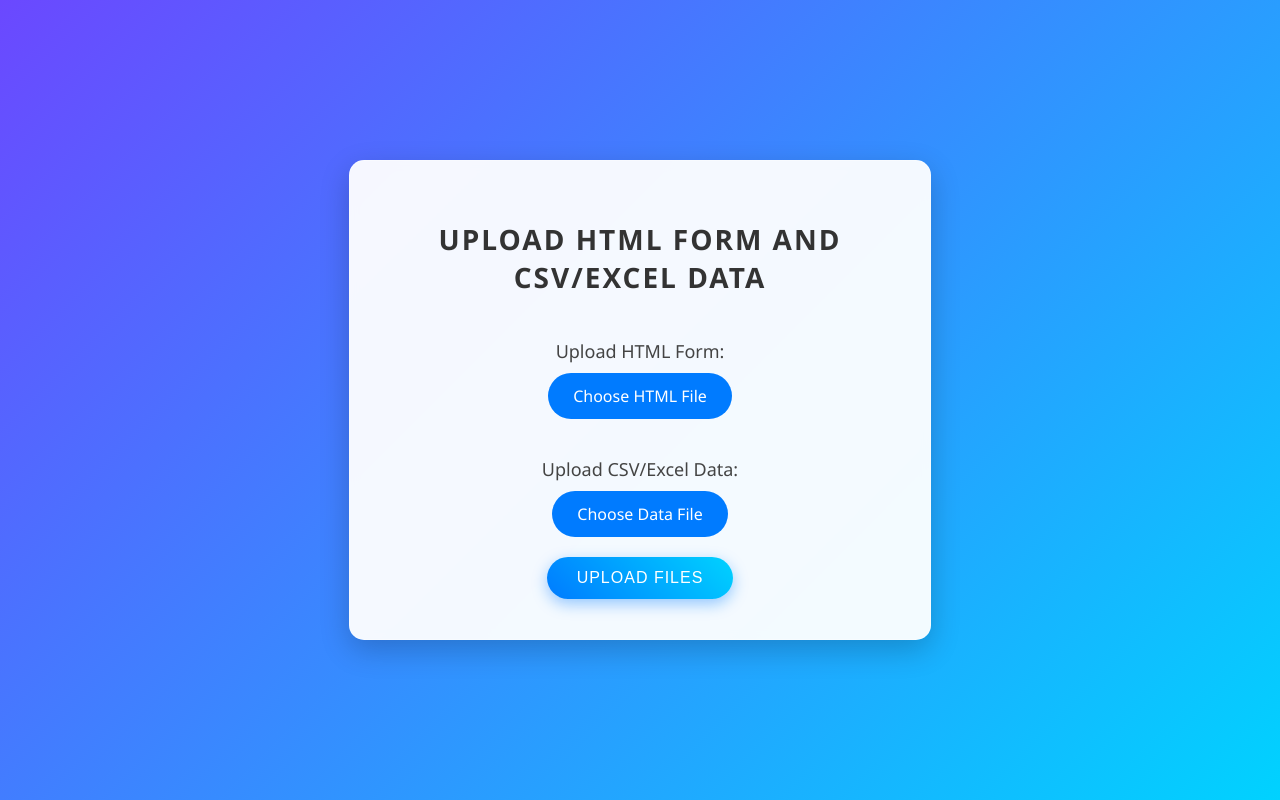
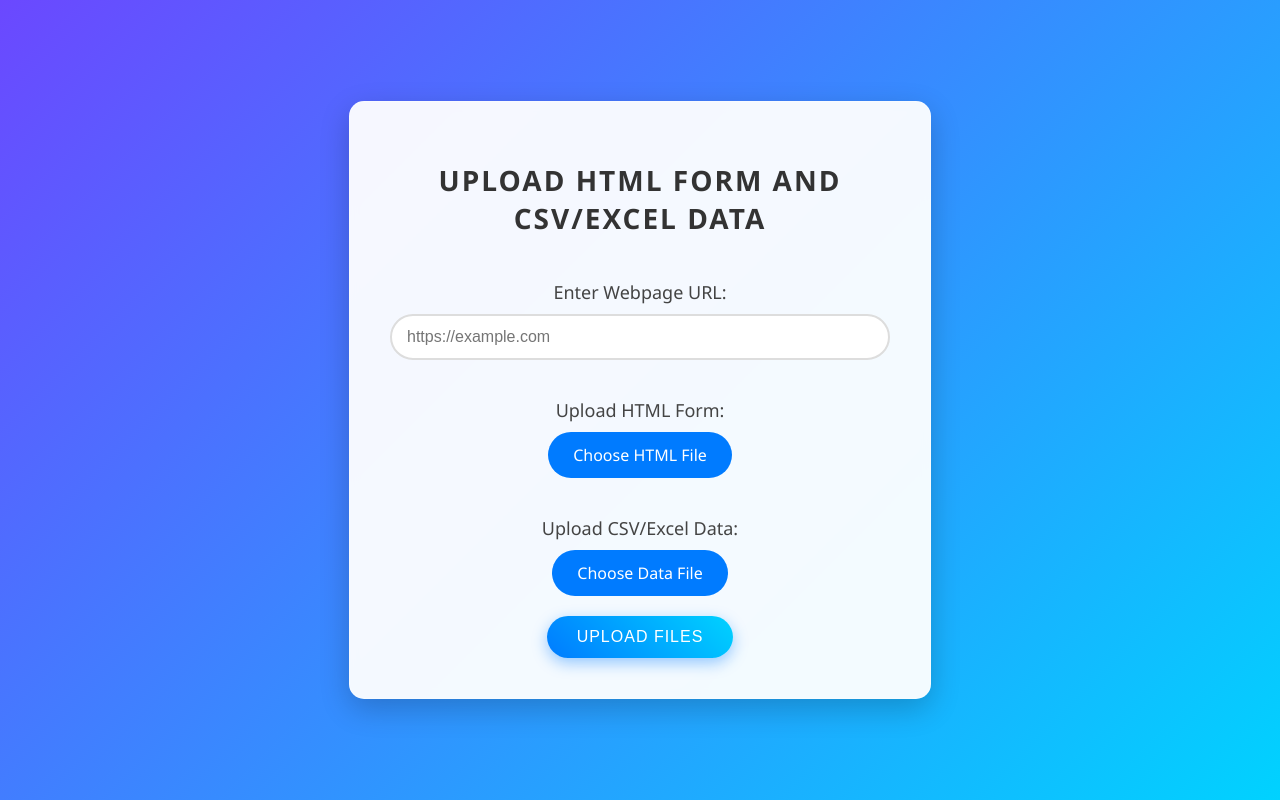
Before and after one commit to raynould2024/form-automation-app, a Flask app: page /upload in a window 1280 px wide. Run offline with Flask 3, Linux system fonts and the light colour scheme.

Commit message:
dyanmicLinks

```diff
--- a/src/app.py
+++ b/src/app.py
@@ -1,4 +1,3 @@
-# C:\Users\Hp\Desktop\seleinum_code\src\app.py
 from flask import Flask, render_template, request, redirect, url_for
 import os
 from werkzeug.utils import secure_filename
@@ -173,6 +172,7 @@ def index():
 def upload_files():
     html_uploaded = False
     data_uploaded = False
+    webpage_url = None
 
     if request.method == 'POST':
         if 'html_file' in request.files:
@@ -187,8 +187,13 @@ def upload_files():
                 data_file.save(os.path.join(app.config['UPLOAD_FOLDER'], 'data.csv'))
                 data_uploaded = True
 
-        if html_uploaded and data_uploaded:
-            return redirect(url_for('process_form'))
+        webpage_url = request.form.get('webpage_url')
+        if not webpage_url:
+            messages = ["Please enter a valid webpage URL."]
+            return render_template('upload_combined.html', messages=messages)
+
+        if html_uploaded and data_uploaded and webpage_url:
+            return redirect(url_for('process_form', webpage_url=webpage_url))
 
     return render_template('upload_combined.html')
 
@@ -199,6 +204,10 @@ def process_form():
 
         html_path = os.path.join(app.config['UPLOAD_FOLDER'], 'form.html')
         csv_path = os.path.join(app.config['UPLOAD_FOLDER'], 'data.csv')
+        webpage_url = request.args.get('webpage_url')
+
+        if not webpage_url or not webpage_url.startswith(('http://', 'https://')):
+            return render_template('error.html', error="Invalid or missing webpage URL.")
 
         html_fields = extract_form_fields(html_path)
         csv_headers = get_csv_headers(csv_path)
@@ -216,7 +225,7 @@ def process_form():
             return render_template('error.html',
                                  error=f"CSV is missing required fields: {', '.join(missing_fields)}")
 
-        results = run_selenium_automation(csv_path, mapping)
+        results = run_selenium_automation(csv_path, mapping, webpage_url)
 
         total_rows = len(results)
         success_rows = len([r for r in results if r.status.lower() == 'success'])
--- a/src/templates/upload_combined.html
+++ b/src/templates/upload_combined.html
@@ -68,7 +68,7 @@
             flex-direction: column;
             align-items: center;
         }
-        .file-input-wrapper {
+        .file-input-wrapper, .url-input-wrapper {
             width: 100%;
             margin-bottom: 20px;
         }
@@ -88,6 +88,20 @@
         .file-input-label:hover {
             background-color: #0056b3;
             transform: scale(1.05);
+        }
+        input[type="text"] {
+            width: 100%;
+            padding: 12px 15px;
+            font-size: 16px;
+            border: 2px solid #ddd;
+            border-radius: 25px;
+            outline: none;
+            transition: border-color 0.3s ease, box-shadow 0.3s ease;
+            box-sizing: border-box;
+        }
+        input[type="text"]:focus {
+            border-color: #007bff;
+            box-shadow: 0 0 8px rgba(0, 123, 255, 0.3);
         }
         input[type="submit"] {
             padding: 12px 30px;
@@ -126,6 +140,10 @@
                 padding: 10px 20px;
                 font-size: 14px;
             }
+            input[type="text"] {
+                padding: 10px 15px;
+                font-size: 14px;
+            }
             input[type="submit"] {
                 padding: 10px 25px;
                 font-size: 14px;
@@ -146,6 +164,11 @@
         {% endif %}
 
         <form method="POST" enctype="multipart/form-data">
+            <div class="url-input-wrapper">
+                <h3>Enter Webpage URL:</h3>
+                <input type="text" id="webpage_url" name="webpage_url" placeholder="https://example.com" required>
+            </div>
+
             <div class="file-input-wrapper">
                 <h3>Upload HTML Form:</h3>
                 <input type="file" id="html_file_input" name="html_file">
```
Also changed, not shown: src/main.py (+11 -3 lines).
